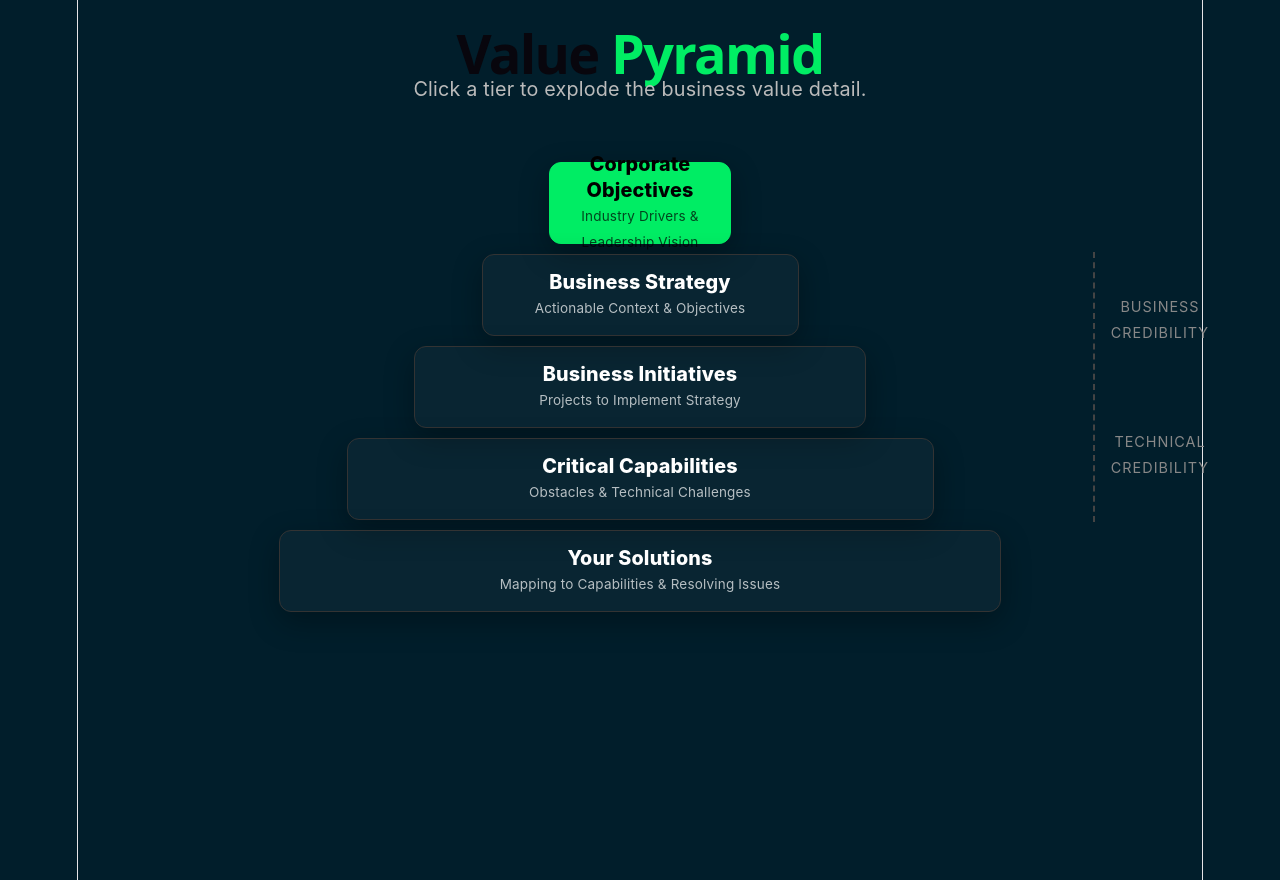
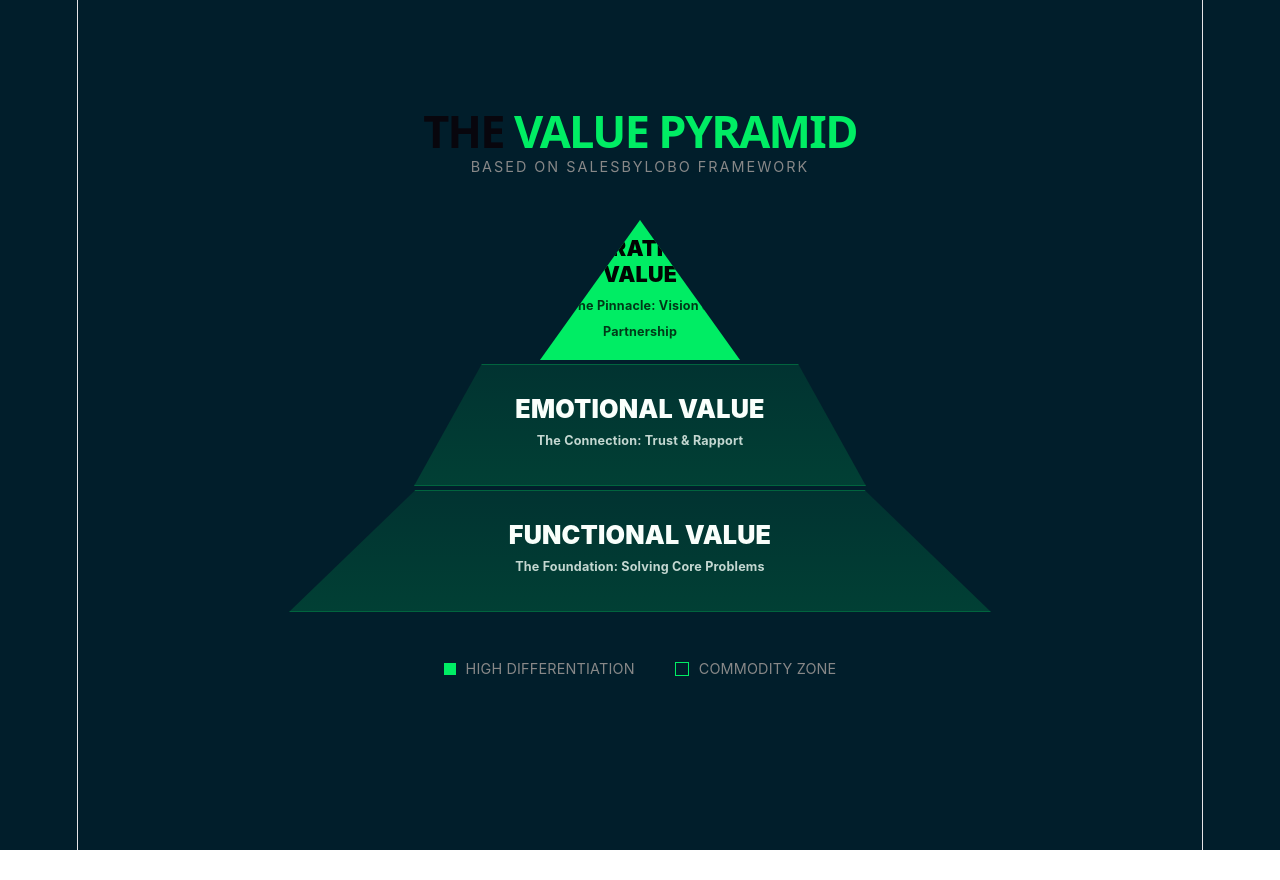
Before and after one commit to itchap/itchap, a React app in the folder Apps/value-pyramid/frontend/: page / in a window 1280 px wide. After the commit the page ends 850 px from the top, so only its background shows below. Built offline with nearby package versions, Linux system fonts and the light colour scheme; the HTML template or start-up script is replaced by a standard one.

Commit message:
update app
update app

```diff
--- a/Apps/value-pyramid/frontend/src/App.jsx
+++ b/Apps/value-pyramid/frontend/src/App.jsx
@@ -7,7 +7,26 @@ const GlobalStyles = () => (
       background-color: #011e2b;
       font-family: 'Inter', sans-serif;
       color: #fff;
-      overflow-x: hidden;
+      overflow: hidden;
+    }
+    .pyramid-tier {
+      clip-path: polygon(var(--tw) 0%, calc(100% - var(--tw)) 0%, 100% 100%, 0% 100%);
+      transition: all 0.4s cubic-bezier(0.23, 1, 0.32, 1);
+      cursor: pointer;
+      display: flex;
+      flex-direction: column;
+      justify-content: center;
+      align-items: center;
+      margin-bottom: 4px;
+      position: relative;
+    }
+    .pyramid-tier:hover {
+      filter: brightness(1.2);
+      transform: scale(1.02);
+      z-index: 10;
+    }
+    .tier-top {
+      clip-path: polygon(50% 0%, 100% 100%, 0% 100%);
     }
   `}</style>
 );
@@ -18,214 +37,123 @@ const App = () => {
   const theme = {
     bg: '#011e2b',
     accent: '#00ed64',
-    cardBg: 'rgba(255, 255, 255, 0.05)',
-    border: '#333'
+    cardBg: '#021a25',
   };
 
   const pyramidData = [
     {
-      id: 5,
-      title: "Corporate Objectives",
-      subtitle: "Industry Drivers & Leadership Vision",
-      detail: "This is the 'Why' behind the budget. Focus on global trends like Digital Transformation, ESG, or Market Expansion. To win here, you must speak the language of the CEO.",
-      width: '20%',
-      color: '#00ed64'
-    },
-    {
-      id: 4,
-      title: "Business Strategy",
-      subtitle: "Actionable Context & Objectives",
-      detail: "How the company intends to win. Are they cutting costs or driving innovation? Your solution must be the vehicle that drives this specific strategy.",
-      width: '35%',
-      color: '#00d65a'
-    },
-    {
       id: 3,
-      title: "Business Initiatives",
-      subtitle: "Projects to Implement Strategy",
-      detail: "The actual programs being funded. If your project isn't tied to an initiative, it's a 'nice-to-have' and will likely be cut.",
-      width: '50%',
-      color: '#00bd4f'
+      title: "Inspirational Value",
+      subtitle: "The Pinnacle: Vision & Partnership",
+      detail: "This level transcends functionality and emotion to inspire customers. You become a true partner helping them envision a better future, guiding long-term success, and strategic collaboration.",
+      taper: "0%", // Top tier is a triangle, not a trapezoid
+      height: '140px',
+      width: '200px',
+      isTop: true
     },
     {
       id: 2,
-      title: "Critical Capabilities",
-      subtitle: "Obstacles & Technical Challenges",
-      detail: "Where Business Credibility meets Technical Credibility. Define the specific capabilities they lack that prevent them from reaching their initiatives.",
-      width: '65%',
-      color: '#00a344'
+      title: "Emotional Value",
+      subtitle: "The Connection: Trust & Rapport",
+      detail: "Moving up the pyramid, Emotional Value creates trust, satisfaction, and loyalty. It involves building rapport, storytelling through success stories, and a customer-centric approach that taps into desires and aspirations.",
+      taper: "15%",
+      height: '120px',
+      width: '450px',
     },
     {
       id: 1,
-      title: "Your Solutions",
-      subtitle: "Mapping to Capabilities & Resolving Issues",
-      detail: "The foundation. Your product is not a set of features; it is the resolution to the obstacles identified above. This is where you prove it works.",
-      width: '80%',
-      color: '#008a3a'
+      title: "Functional Value",
+      subtitle: "The Foundation: Solving Core Problems",
+      detail: "The base of the pyramid. It addresses the fundamental requirements. Demonstrating Functional Value means showcasing product knowledge, effective problem-solving, and clear communication on how you meet essential needs.",
+      taper: "18%",
+      height: '120px',
+      width: '700px',
     }
   ];
 
   return (
-    <div style={{ minHeight: '100vh', padding: '40px 20px', display: 'flex', flexDirection: 'column', alignItems: 'center' }}>
+    <div style={{ minHeight: '100vh', display: 'flex', flexDirection: 'column', alignItems: 'center', justifyContent: 'center', paddingBottom: '50px' }}>
       <GlobalStyles />
 
-      {/* HEADER */}
-      <div style={{ textAlign: 'center', marginBottom: '60px' }}>
-        <h1 style={{ fontSize: '3rem', margin: '0 0 10px 0', fontWeight: '800' }}>
-          Value <span style={{ color: theme.accent }}>Pyramid</span>
+      <div style={{ textAlign: 'center', marginBottom: '40px' }}>
+        <h1 style={{ fontSize: '2.5rem', fontWeight: '800', margin: 0 }}>
+          THE <span style={{ color: theme.accent }}>VALUE PYRAMID</span>
         </h1>
-        <p style={{ color: '#bbb', fontSize: '1.1rem' }}>Click a tier to explode the business value detail.</p>
+        <p style={{ color: '#888', textTransform: 'uppercase', letterSpacing: '2px', fontSize: '0.8rem', marginTop: '10px' }}>
+          Based on SalesByLobo Framework
+        </p>
       </div>
 
-      {/* PYRAMID CONTAINER */}
-      <div style={{
-        position: 'relative',
-        width: '100%',
-        maxWidth: '900px',
-        display: 'flex',
-        flexDirection: 'column',
-        alignItems: 'center',
-        gap: '10px'
-      }}>
+      {/* THE PYRAMID CANVAS */}
+      <div style={{ display: 'flex', flexDirection: 'column', alignItems: 'center' }}>
         {pyramidData.map((tier) => (
           <div
             key={tier.id}
             onClick={() => setActiveTier(tier)}
+            className={`pyramid-tier ${tier.isTop ? 'tier-top' : ''}`}
             style={{
+              '--tw': tier.taper,
               width: tier.width,
-              height: '80px',
-              backgroundColor: tier.id === 5 ? theme.accent : 'rgba(255,255,255,0.03)',
-              border: `1px solid ${tier.id === 5 ? theme.accent : theme.border}`,
-              borderRadius: '12px',
-              display: 'flex',
-              flexDirection: 'column',
-              justifyContent: 'center',
-              alignItems: 'center',
-              cursor: 'pointer',
-              transition: 'all 0.4s cubic-bezier(0.175, 0.885, 0.32, 1.275)',
-              position: 'relative',
-              zIndex: 1,
-              boxShadow: '0 10px 30px rgba(0,0,0,0.3)',
-              color: tier.id === 5 ? '#000' : '#fff'
-            }}
-            onMouseOver={e => {
-              e.currentTarget.style.transform = 'scale(1.05)';
-              e.currentTarget.style.boxShadow = `0 0 40px ${theme.accent}33`;
-              e.currentTarget.style.borderColor = theme.accent;
-            }}
-            onMouseOut={e => {
-              e.currentTarget.style.transform = 'scale(1)';
-              e.currentTarget.style.boxShadow = '0 10px 30px rgba(0,0,0,0.3)';
-              if(tier.id !== 5) e.currentTarget.style.borderColor = theme.border;
+              height: tier.height,
+              backgroundColor: tier.id === 3 ? theme.accent : 'rgba(0, 237, 100, 0.1)',
+              border: tier.id === 3 ? 'none' : `1px solid ${theme.accent}44`,
+              color: tier.id === 3 ? '#000' : '#fff',
+              boxShadow: tier.id === 3 ? `0 0 30px ${theme.accent}66` : 'none'
             }}
           >
-            <span style={{ fontWeight: '800', fontSize: '1.1rem' }}>{tier.title}</span>
-            <span style={{ fontSize: '0.75rem', opacity: 0.7 }}>{tier.subtitle}</span>
+            <div style={{ textAlign: 'center', padding: '0 20px' }}>
+              <div style={{ fontWeight: '900', fontSize: tier.id === 3 ? '1.2rem' : '1.4rem', textTransform: 'uppercase' }}>{tier.title}</div>
+              <div style={{ fontSize: '0.7rem', opacity: 0.8, marginTop: '5px', fontWeight: 'bold' }}>{tier.subtitle}</div>
+            </div>
+
+            {/* Glow effect inside trapezoid */}
+            <div style={{
+              position: 'absolute',
+              inset: 0,
+              background: `linear-gradient(to bottom, transparent, ${theme.accent}11)`,
+              pointerEvents: 'none'
+            }} />
           </div>
         ))}
-
-        {/* INDICATORS (CREDIBILITY) */}
-        <div style={{
-          position: 'absolute',
-          right: '-120px',
-          top: '20%',
-          bottom: '20%',
-          width: '100px',
-          borderLeft: '2px dashed #444',
-          display: 'flex',
-          flexDirection: 'column',
-          justifyContent: 'space-around',
-          paddingLeft: '15px',
-          fontSize: '0.8rem',
-          color: '#888',
-          textTransform: 'uppercase',
-          letterSpacing: '1px'
-        }}>
-          <div>Business Credibility</div>
-          <div>Technical Credibility</div>
-        </div>
       </div>
 
-      {/* EXPLODED DETAIL VIEW (OVERLAY) */}
+      {/* LEGEND BOXES */}
+      <div style={{ display: 'flex', gap: '40px', marginTop: '40px' }}>
+         <div style={{ display: 'flex', alignItems: 'center', gap: '10px', color: '#888', fontSize: '0.8rem' }}>
+            <div style={{ width: '12px', height: '12px', backgroundColor: theme.accent }}></div> HIGH DIFFERENTIATION
+         </div>
+         <div style={{ display: 'flex', alignItems: 'center', gap: '10px', color: '#888', fontSize: '0.8rem' }}>
+            <div style={{ width: '12px', height: '12px', border: `1px solid ${theme.accent}` }}></div> COMMODITY ZONE
+         </div>
+      </div>
+
+      {/* DETAIL OVERLAY */}
       {activeTier && (
         <div
           onClick={() => setActiveTier(null)}
           style={{
-            position: 'fixed',
-            inset: 0,
-            backgroundColor: 'rgba(1, 30, 43, 0.95)',
-            backdropFilter: 'blur(15px)',
-            display: 'flex',
-            justifyContent: 'center',
-            alignItems: 'center',
-            zIndex: 1000,
-            padding: '20px'
+            position: 'fixed', inset: 0, backgroundColor: 'rgba(1, 30, 43, 0.9)',
+            backdropFilter: 'blur(10px)', display: 'flex', justifyContent: 'center', alignItems: 'center', zIndex: 100
           }}
         >
           <div
             onClick={e => e.stopPropagation()}
             style={{
-              backgroundColor: '#021a25',
-              border: `2px solid ${theme.accent}`,
-              borderRadius: '32px',
-              padding: '60px 40px',
-              maxWidth: '700px',
-              width: '100%',
-              textAlign: 'center',
-              boxShadow: `0 0 100px ${theme.accent}22`,
-              position: 'relative'
+              backgroundColor: theme.cardBg, border: `2px solid ${theme.accent}`,
+              borderRadius: '24px', padding: '50px', maxWidth: '600px', textAlign: 'center',
+              boxShadow: `0 0 50px ${theme.accent}33`
             }}
           >
-            <div style={{
-              position: 'absolute',
-              top: '-30px',
-              left: '50%',
-              transform: 'translateX(-50%)',
-              backgroundColor: theme.accent,
-              color: '#000',
-              padding: '10px 25px',
-              borderRadius: '50px',
-              fontWeight: '900',
-              fontSize: '0.9rem'
-            }}>
-              TIER {activeTier.id}
-            </div>
-
-            <h2 style={{ fontSize: '3rem', margin: '0 0 15px 0', color: theme.accent }}>{activeTier.title}</h2>
-            <h4 style={{ fontSize: '1.2rem', color: '#fff', marginBottom: '30px', opacity: 0.8 }}>{activeTier.subtitle}</h4>
-
-            <div style={{
-              height: '2px',
-              width: '60px',
-              backgroundColor: theme.accent,
-              margin: '0 auto 30px auto',
-              opacity: 0.5
-            }} />
-
-            <p style={{
-              fontSize: '1.25rem',
-              lineHeight: '1.8',
-              color: '#eee',
-              marginBottom: '40px'
-            }}>
-              {activeTier.detail}
-            </p>
-
+            <h2 style={{ color: theme.accent, fontSize: '2.5rem', marginBottom: '10px' }}>{activeTier.title}</h2>
+            <p style={{ fontSize: '1.2rem', lineHeight: '1.6', color: '#ddd' }}>{activeTier.detail}</p>
             <button
               onClick={() => setActiveTier(null)}
               style={{
-                backgroundColor: theme.accent,
-                color: '#000',
-                border: 'none',
-                padding: '18px 50px',
-                borderRadius: '12px',
-                fontWeight: '900',
-                fontSize: '1rem',
-                cursor: 'pointer',
-                textTransform: 'uppercase'
+                marginTop: '30px', backgroundColor: theme.accent, color: '#000',
+                border: 'none', padding: '12px 30px', borderRadius: '8px', fontWeight: 'bold', cursor: 'pointer'
               }}
             >
-              Back to Pyramid
+              CLOSE DETAILS
             </button>
           </div>
         </div>
```
